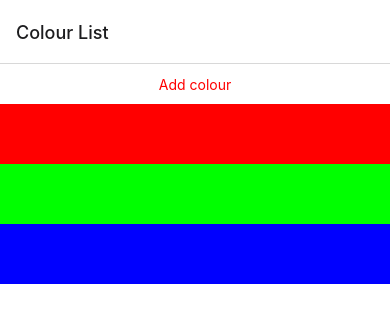
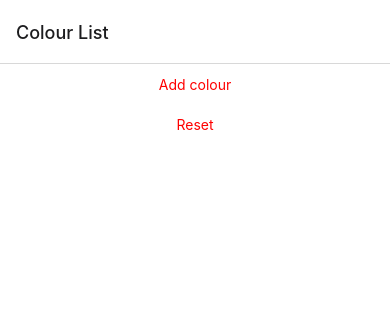
Before and after one commit to fritzlim/pcmob3-sep-2023-colourlist, a React Native app: screen / in a window 390 px wide. Shown: the top 322 px of the page. Built offline with nearby package versions, Linux system fonts and the light colour scheme.

Commit message:
Implemented start with no colours and reset button

```diff
--- a/App.js
+++ b/App.js
@@ -6,11 +6,18 @@ import { NavigationContainer } from "@react-navigation/native";
 import BlockRGB from "./components/BlockRGB";
 
 function HomeScreen() {
-  const [colorArray, setColorArray] = useState([
-    { red: 255, green: 0, blue: 0, id: "0" },
-    { red: 0, green: 255, blue: 0, id: "1" },
-    { red: 0, green: 0, blue: 255, id: "2" },
-  ]);
+  // const [colorArray, setColorArray] = useState([
+  //   { red: 255, green: 0, blue: 0, id: "0" },
+  //   { red: 0, green: 255, blue: 0, id: "1" },
+  //   { red: 0, green: 0, blue: 255, id: "2" },
+  // ]);
+
+  // For starting with no colours on the screen.
+  const [colorArray, setColorArray] = useState([]);
+
+  function resetColors() {
+    setColorArray([]);
+  }
 
   // Note that this renderItem() is inside HomeScreen().
   function renderItem({ item }) {
@@ -36,6 +43,12 @@ function HomeScreen() {
         onPress={addColor}
       >
         <Text style={{ color: "red" }}>Add colour</Text>
+      </Pressable>
+      <Pressable
+        style={{ height: 40, justifyContent: "center" }}
+        onPress={resetColors}
+      >
+        <Text style={{ color: "red" }}>Reset</Text>
       </Pressable>
       <FlatList
         style={{ width: "100%" }}
```
